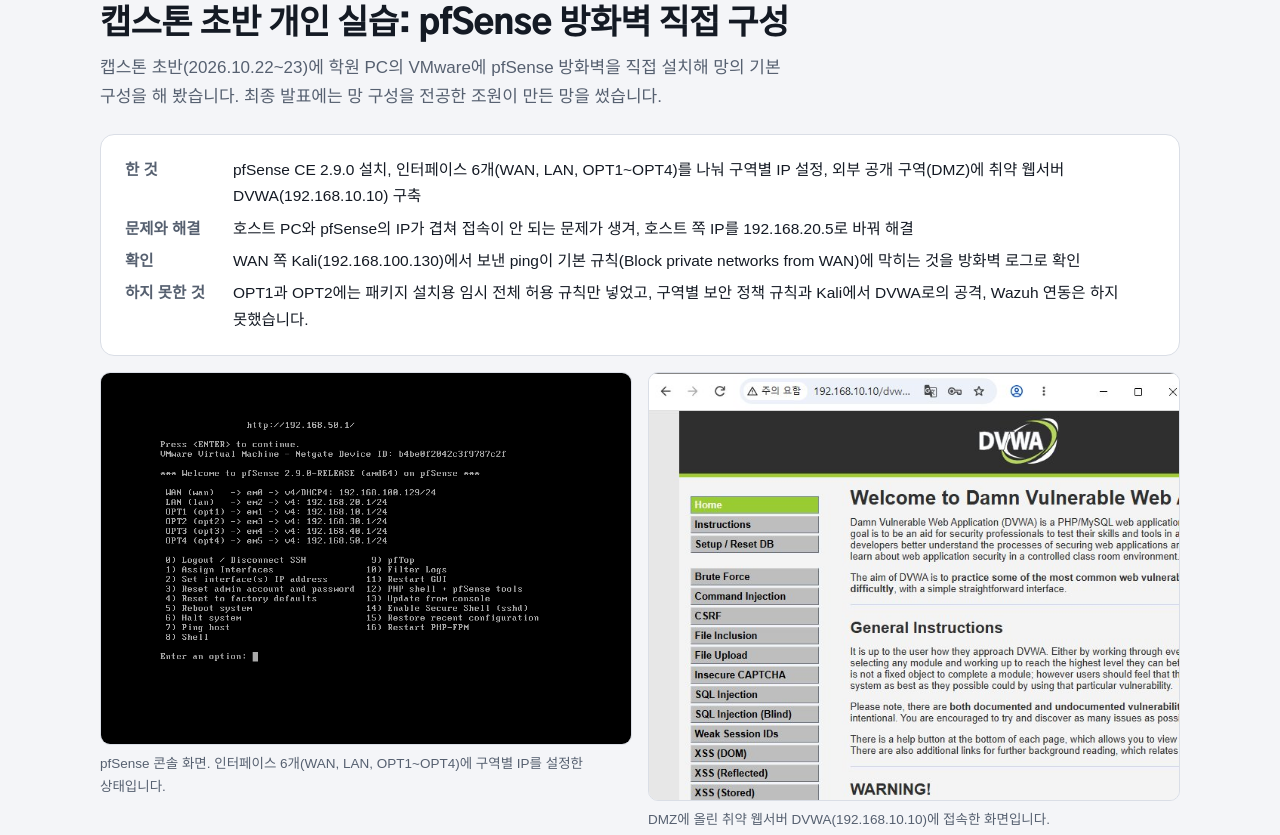
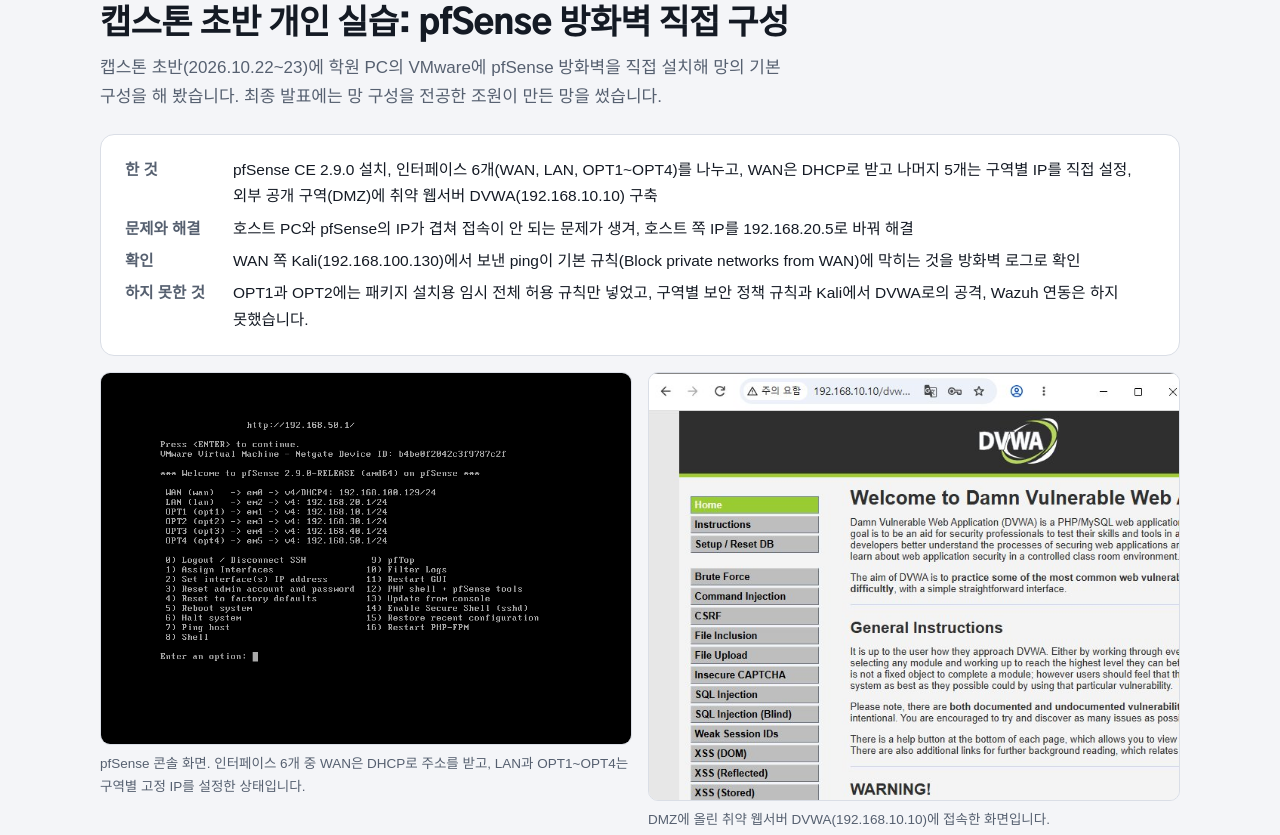
Before and after one commit to zaqxsw108091-create/portfolio, a plain HTML site: page index.html in a window 1280 px wide. Shown: the part 5281-6116 px from the top of the page. Drawn offline with Linux system fonts and the light colour scheme; a web font is replaced by a local one.

Commit message:
fix: pfSense 실습 문구에 WAN DHCP와 고정 IP 구분 (보안·합본)
Co-Authored-By: Claude Opus 5.5 <noreply@anthropic.com>

```diff
--- a/index.html
+++ b/index.html
@@ -448,7 +448,7 @@ footer small{display:block;margin-top:22px;color:#93A0B3;font-size:13.5px}
   <p class="h2sub">캡스톤 초반(2026.10.22~23)에 학원 PC의 VMware에 pfSense 방화벽을 직접 설치해 망의 기본 구성을 해 봤습니다. 최종 발표에는 망 구성을 전공한 조원이 만든 망을 썼습니다.</p>
   <article class="card fix" style="margin-top:22px">
     <dl style="grid-template-columns:96px 1fr">
-      <dt>한 것</dt><dd>pfSense CE 2.9.0 설치, 인터페이스 6개(WAN, LAN, OPT1~OPT4)를 나눠 구역별 IP 설정, 외부 공개 구역(DMZ)에 취약 웹서버 DVWA(192.168.10.10) 구축</dd>
+      <dt>한 것</dt><dd>pfSense CE 2.9.0 설치, 인터페이스 6개(WAN, LAN, OPT1~OPT4)를 나누고, WAN은 DHCP로 받고 나머지 5개는 구역별 IP를 직접 설정, 외부 공개 구역(DMZ)에 취약 웹서버 DVWA(192.168.10.10) 구축</dd>
       <dt>문제와 해결</dt><dd>호스트 PC와 pfSense의 IP가 겹쳐 접속이 안 되는 문제가 생겨, 호스트 쪽 IP를 192.168.20.5로 바꿔 해결</dd>
       <dt>확인</dt><dd>WAN 쪽 Kali(192.168.100.130)에서 보낸 ping이 기본 규칙(Block private networks from WAN)에 막히는 것을 방화벽 로그로 확인</dd>
       <dt>하지 못한 것</dt><dd>OPT1과 OPT2에는 패키지 설치용 임시 전체 허용 규칙만 넣었고, 구역별 보안 정책 규칙과 Kali에서 DVWA로의 공격, Wazuh 연동은 하지 못했습니다.</dd>
@@ -457,7 +457,7 @@ footer small{display:block;margin-top:22px;color:#93A0B3;font-size:13.5px}
   <div class="two" style="margin-top:16px">
     <figure>
       <a href="assets/pfsense-interfaces-6.png"><img src="assets/pfsense-interfaces-6.png" alt="pfSense 콘솔 화면. WAN 192.168.100.129, LAN 192.168.20.1, OPT1 192.168.10.1, OPT2 192.168.30.1, OPT3 192.168.40.1, OPT4 192.168.50.1" loading="lazy"></a>
-      <figcaption>pfSense 콘솔 화면. 인터페이스 6개(WAN, LAN, OPT1~OPT4)에 구역별 IP를 설정한 상태입니다.</figcaption>
+      <figcaption>pfSense 콘솔 화면. 인터페이스 6개 중 WAN은 DHCP로 주소를 받고, LAN과 OPT1~OPT4는 구역별 고정 IP를 설정한 상태입니다.</figcaption>
     </figure>
     <figure>
       <a href="assets/pfsense-dvwa.jpg"><img src="assets/pfsense-dvwa.jpg" alt="브라우저로 192.168.10.10의 DVWA에 접속한 화면" loading="lazy"></a>
```
Also changed, not shown: security/index.html (+2 -2 lines).
